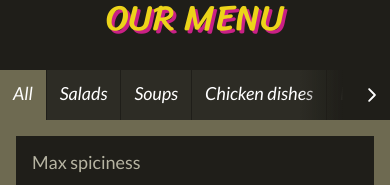
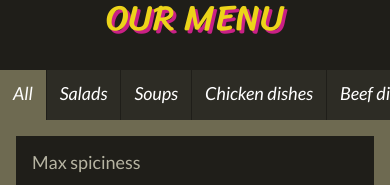
Before and after one commit to igorek888rane/bangkok-express-react, a React (Create React App) app: page / in a window 390 px wide. Shown: the part 466-651 px from the top of the page. Built offline with nearby package versions, Linux system fonts and the light colour scheme; no server answers.

Commit message:
Ribbon menu fix

```diff
--- a/src/components/RibbonMenu/RibbonMenu.module.css
+++ b/src/components/RibbonMenu/RibbonMenu.module.css
@@ -18,10 +18,7 @@
     justify-content: center;
     flex-direction: row;
     height: 100%;
-    scroll-behavior: smooth;
-    overflow-x: scroll;
     position: absolute;
-    left: 0;
     transition: all 1s ease
 }
 
@@ -105,9 +102,10 @@ h2,
     text-transform: uppercase;
 }
 
-@media all and (max-width: 767px) {
+@media all and (max-width: 992px) {
     .ribbon {
         margin-bottom: 0;
+        overflow: scroll;
     }
 
     .ribbon__item {
@@ -115,10 +113,10 @@ h2,
         padding: 13px;
     }
 
-    /*.ribbon__arrow {*/
-    /*  display: none;*/
-    /*}*/
-    /*.ribbon__arrow.ribbon__arrow_visible {*/
-    /*  display: none;*/
-    /*}*/
+    .ribbon__arrow {
+      display: none;
+    }
+    .ribbon__arrow.ribbon__arrow_visible {
+      display: none;
+    }
 }
```
